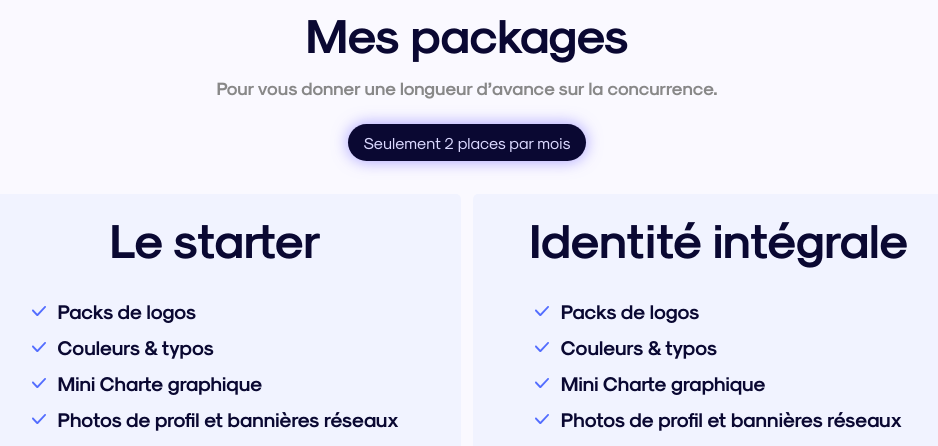
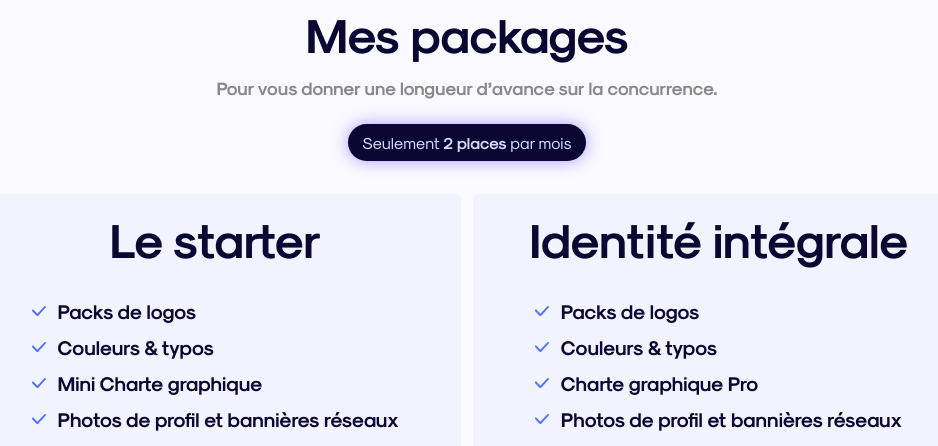
Before and after one commit to ryugotthis/next-lucas-portfolio, a Next.js app: page / in a window 1280 px wide. Shown: the part 3620-4066 px from the top of the page, without its empty margins (173-1111 px from the left). Built offline with nearby package versions, Linux system fonts and the light colour scheme.

Commit message:
edict package section content

```diff
--- a/src/app/page.tsx
+++ b/src/app/page.tsx
@@ -147,7 +147,9 @@ export default function Home() {
           Pour vous donner une longueur d’avance sur la concurrence.
         </p>
         <div className="flex h-[28px] w-[174px] items-center justify-center rounded-[22px] bg-[#0A0832] text-[10px] leading-[10px] text-[#DAD8FF] shadow-[0_0_16px_rgba(112,97,255,0.6)] md:h-[33px] md:w-[206px] md:text-[14px] md:leading-[14px] lg:h-[37px] lg:w-[238px] lg:text-[16px] lg:leading-[18px]">
-          <p>Seulement 2 places par mois</p>
+          <p>
+            Seulement <span className="bold">2 places</span> par mois
+          </p>
         </div>
         <div className="mt-[27px] w-full lg:mt-[33px] lg:px-[8%]">
           <PackageList />
--- a/src/components/homepage/PackageLists.tsx
+++ b/src/components/homepage/PackageLists.tsx
@@ -25,7 +25,7 @@ export default function PackageList() {
       content: [
         { name: 'Packs de logos', include: true },
         { name: 'Couleurs & typos', include: true },
-        { name: 'Mini Charte graphique', include: true },
+        { name: 'Charte graphique Pro', include: true },
         { name: 'Photos de profil et bannières réseaux', include: true },
         { name: 'Illustrations & éléments graphiques', include: true, puls: false },
         { name: 'Templates posts réseaux sociaux', include: true, puls: false },
```
